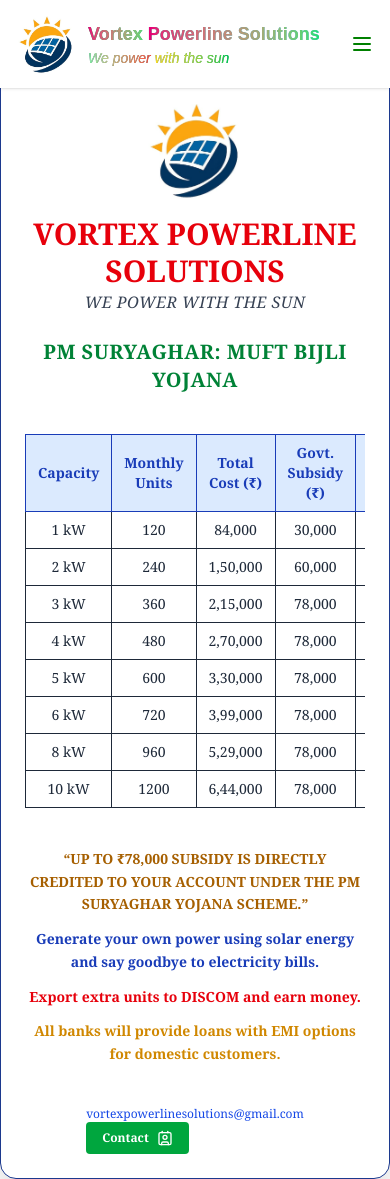
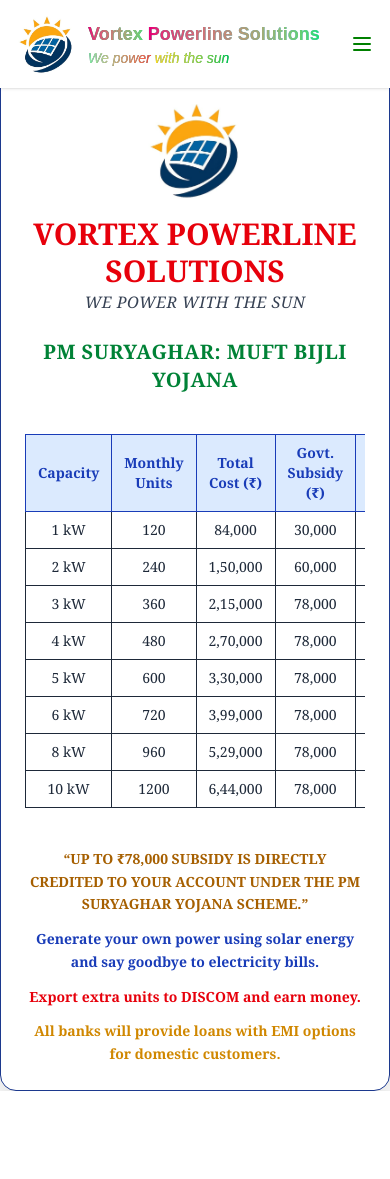
Before and after one commit to Sanjaykumarrangu/new-site, a Next.js app: page /solarposter in a window 390 px wide. After the commit the page ends 1091 px from the top, so only its background shows below. Built offline with nearby package versions, Linux system fonts and the light colour scheme.

Commit message:
changes in responsive

```diff
--- a/src/app/solarposter/page.tsx
+++ b/src/app/solarposter/page.tsx
@@ -86,17 +86,7 @@
           </p>
         </div>
 
-        {/* Footer */}
-        <footer className="mt-6 text-center text-xs text-gray-700">
-          <p className="text-blue-700">
-            vortexpowerlinesolutions@gmail.com
-<button
-  name="contact-us"
-  className="flex items-center gap-2 bg-green-600 hover:bg-green-700 text-white font-semibold py-2 px-4 rounded"
->
-  Contact <Contact className="w-4 h-4" />
-</button>          </p>
-        </footer>
+
       </div>
     </div>
   );
```
